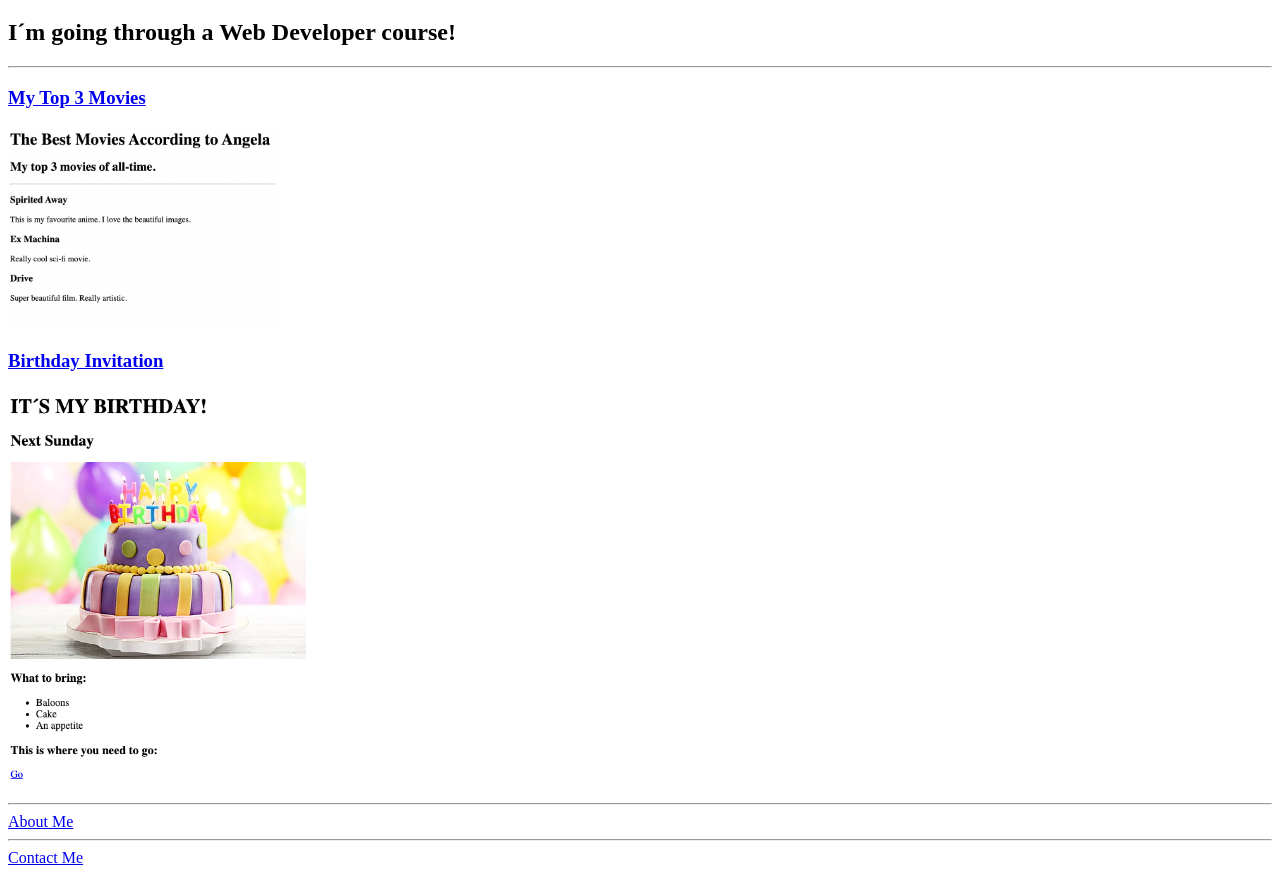
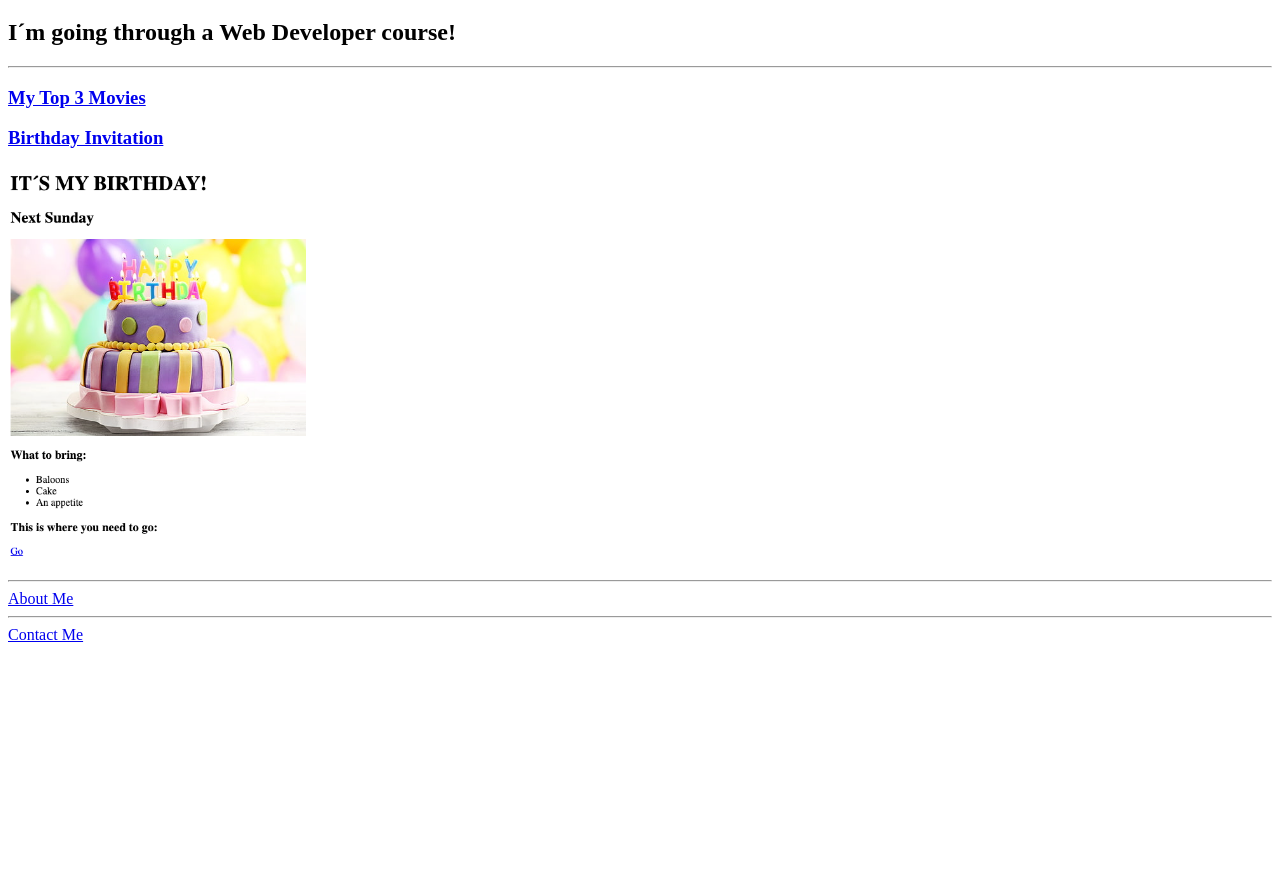
Before and after one commit to Aleks-G1997/html-portfolio, a plain HTML site: page index.html in a window 1280 px wide. Shown: the part 61-936 px from the top of the page. After the commit the page ends 800 px from the top, so only its background shows below. Drawn offline with Linux system fonts and the light colour scheme.

Commit message:
Update index.html

```diff
--- a/index.html
+++ b/index.html
@@ -10,8 +10,6 @@
     <h2>I´m going through a Web Developer course!</h2>
     <hr />
     <h3> <a href="./public/movie-ranking.html">My Top 3 Movies</a></h3>
-    <img src="./assets/images/movie-ranking.png" height="200" alt="ranked movies">
-
 
     <h3><a href="./public/Birthday-invitation.html">Birthday Invitation</a></h3>
     <img src="./assets/images/birthday-invitaiton.png" height="400" alt="Birthday invitation">
```
